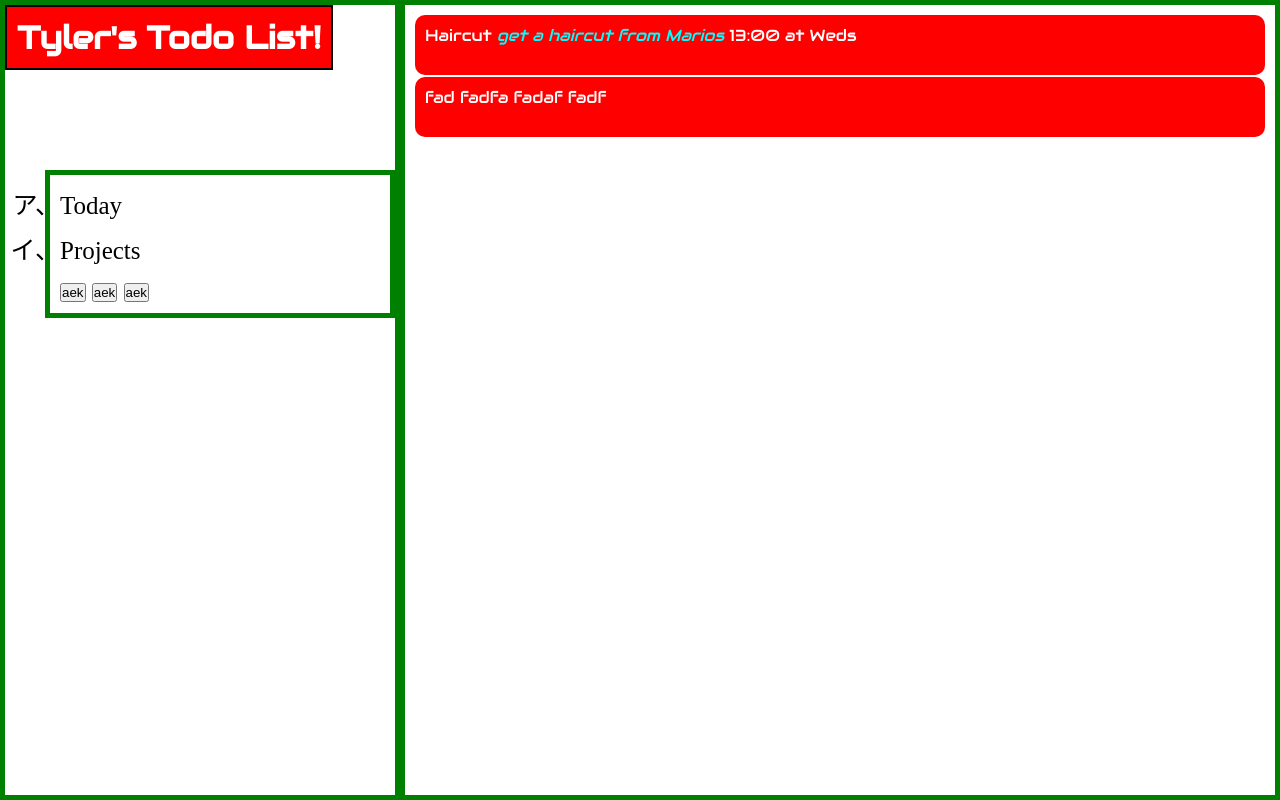
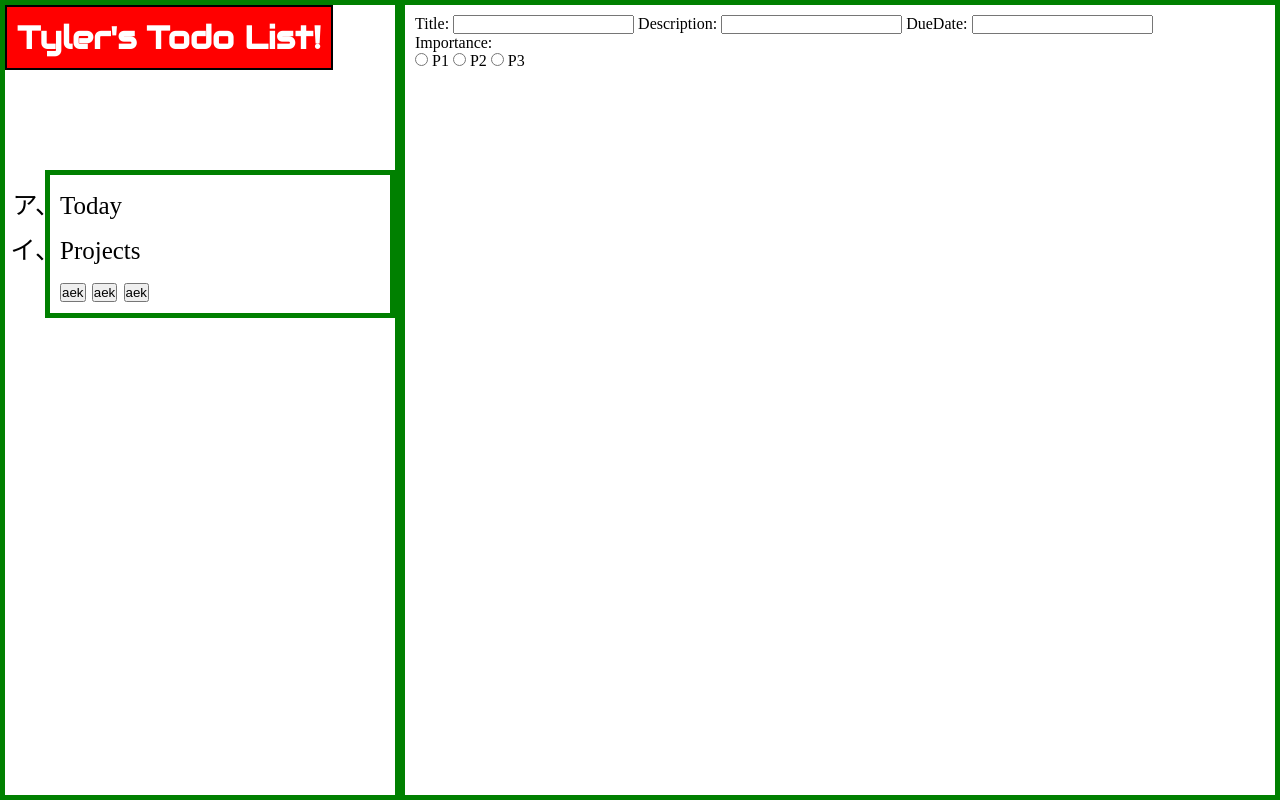
Before and after one commit to tylerdurden-code/todo-list, a website built with webpack: page index.html in a window 1280 px wide. Built offline with nearby package versions, Linux system fonts and the light colour scheme.

Commit message:
form intial

```diff
--- a/index.html
+++ b/index.html
@@ -26,7 +26,25 @@
         </div>
         <div class="content">
             <div class="gridContainer">
-                <div class="divs">Haircut <em>get a haircut from Marios</em> 13:00  at Weds</div>
+                <div class="form">
+                    <form action="#" id="formUp">
+                        <label for="title">Title:</label>
+                        <input type="text" id="title" name="title">
+                        <label for="description">Description:</label>
+                        <input type="text" id="description" name="description">
+                        <label for="dueDate">DueDate:</label>
+                        <input type="text" id="dueDate" name="dueDate">
+                        <p>Importance:</p>
+                        <input type="radio" id="priority1" name="priority" value="priority1">
+                        <label for="priority1">P1</label>
+                        <input type="radio" id="priority2" name="priority" value="priority2">
+                        <label for="priority2">P2</label>
+                        <input type="radio" id="priority3" name="priority" value="priority3">
+                        <label for="priority3">P3</label>
+                    </form>
+                </div>
+
+                <!-- <div class="divs">Haircut <em>get a haircut from Marios</em> 13:00  at Weds</div> -->
 
             </div>
             <!-- <button id="addTodo">+</button> -->
--- a/src/index.js
+++ b/src/index.js
@@ -4,10 +4,11 @@ import { todoToday } from "./todoToday";
 const todayLi = document.querySelector('#todayLi')
 
 todayLi.addEventListener('click',() => {
-    todoToday.run()
+    todoToday.run();
+    // todoToday.displayTodo();
 })
 
-todoToday.addTodo('fad','fadfa','fadaf','fadf')
+// todoToday.addTodo('fad','fadfa','fadaf','fadf')
 
 console.log(todoToday.todoList)
-todoToday.displayTodo()
+// todoToday.displayTodo()
--- a/src/todoToday.js
+++ b/src/todoToday.js
@@ -9,13 +9,14 @@
 
     run: function() {
         const content = document.querySelector('.content')
-        content.innerHTML = ""
+        const gridContainer = document.querySelector('.gridContainer')
+        gridContainer.innerHTML = ""
 
         const addBtn = document.createElement('button');
         addBtn.setAttribute('id','addTodo')
         addBtn.innerHTML = '+'
 
-        content.appendChild(addBtn)
+        gridContainer.appendChild(addBtn)
     },
     addTodo: function(title,description,dueDate,priority) {
         let newTodo = new this.todos(title,description,dueDate,priority)
```
